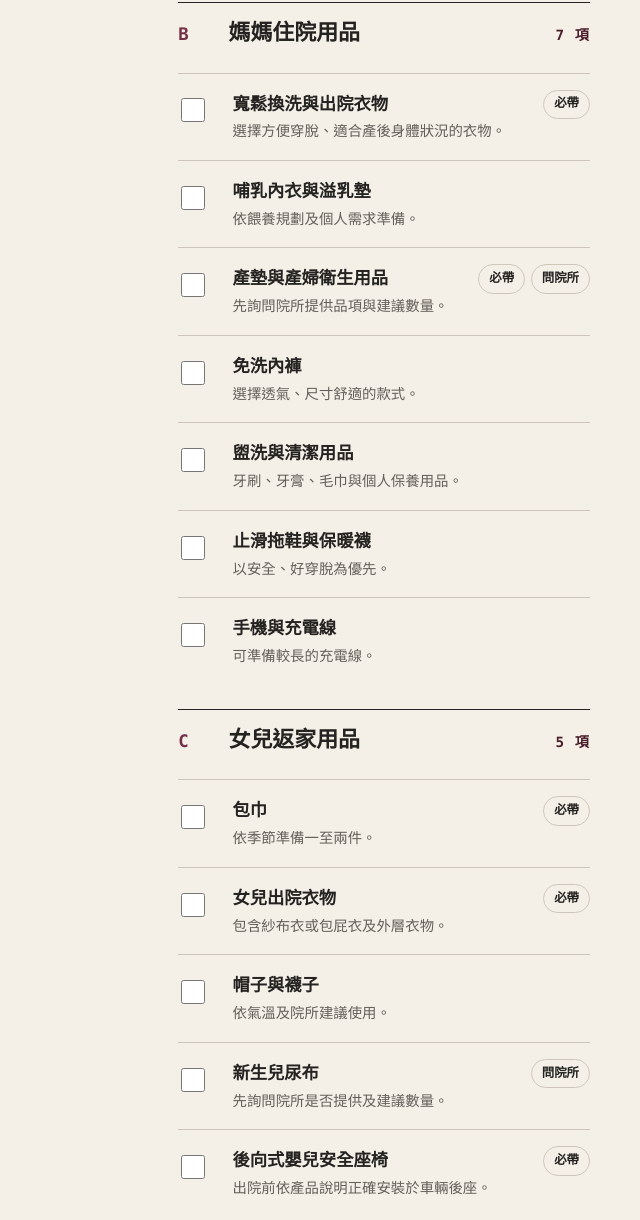
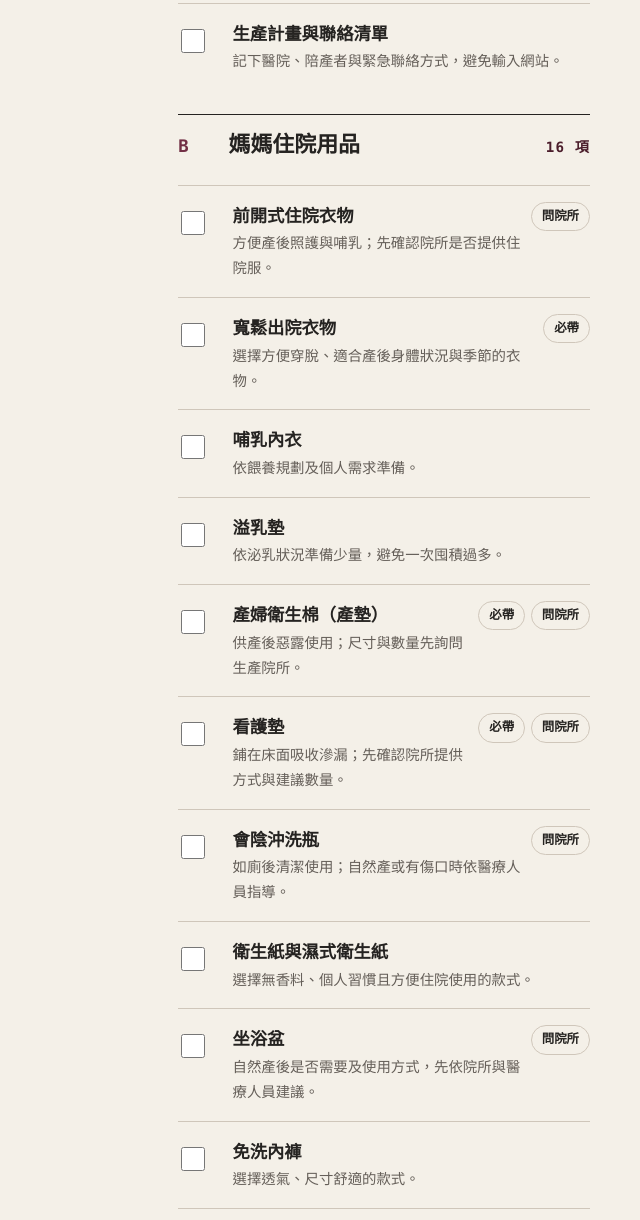
Before and after one commit to andychung0214/libra-family-compass, a website with bundled scripts: page index.html in a window 1280 px wide. Shown: the part 6001-7221 px from the top of the page, without its empty margins (640-1280 px from the left). Built offline with nearby package versions, Linux system fonts and the light colour scheme.

Commit message:
feat: 擴充待產包用品細項

```diff
--- a/index.html
+++ b/index.html
@@ -306,7 +306,7 @@
           <aside class="progress-block" aria-labelledby="bag-progress-title">
             <div>
               <p class="data-label" id="bag-progress-title">Packing progress</p>
-              <p class="progress-number" id="bag-progress-number">0／30</p>
+              <p class="progress-number" id="bag-progress-number">0／48</p>
             </div>
             <p id="bag-progress-message">從必帶證件開始，會比較輕鬆。</p>
             <div class="progress-track" aria-hidden="true"><span id="bag-progress-bar"></span></div>
--- a/js/app.js
+++ b/js/app.js
@@ -2,7 +2,7 @@ import { benefits, benefitSources } from './data/benefits.js';
 import {
   hospitalBagCategories,
   hospitalBagItems,
-  hospitalBagSource,
+  hospitalBagSources,
 } from './data/hospital-bag.js';
 import {
   pregnancyMilestones,
@@ -238,7 +238,7 @@ function renderApp(state) {
   renderSources(elements.sourceList, [
     ...pregnancySources,
     ...benefitSources,
-    hospitalBagSource,
+    ...hospitalBagSources,
     publicChildcareSource,
   ]);
 }
--- a/js/data/hospital-bag.js
+++ b/js/data/hospital-bag.js
@@ -13,25 +13,43 @@ export const hospitalBagItems = [
   { id: 'maternal-handbook', category: 'documents', title: '孕婦健康手冊', description: '包含產檢紀錄與衛教資料。', essential: true },
   { id: 'prenatal-records', category: 'documents', title: '院所要求的產檢資料', description: '非同一院所生產時先確認需要的檢查報告。', essential: true },
   { id: 'seal-and-account', category: 'documents', title: '印章與帳戶資料', description: '依院所及出生後申辦需求攜帶，不在網站記錄內容。', essential: false },
+  { id: 'payment-method', category: 'documents', title: '付款方式與少量現金', description: '供住院押金、臨時採買與停車使用；不在網站記錄卡號或金額。', essential: false },
   { id: 'birth-plan', category: 'documents', title: '生產計畫與聯絡清單', description: '記下醫院、陪產者與緊急聯絡方式，避免輸入網站。', essential: false },
-  { id: 'mom-clothes', category: 'mom', title: '寬鬆換洗與出院衣物', description: '選擇方便穿脫、適合產後身體狀況的衣物。', essential: true },
-  { id: 'nursing-bra', category: 'mom', title: '哺乳內衣與溢乳墊', description: '依餵養規劃及個人需求準備。', essential: false },
-  { id: 'maternity-pads', category: 'mom', title: '產墊與產婦衛生用品', description: '先詢問院所提供品項與建議數量。', essential: true, confirmWithHospital: true },
+  { id: 'mom-clothes', category: 'mom', title: '前開式住院衣物', description: '方便產後照護與哺乳；先確認院所是否提供住院服。', essential: false, confirmWithHospital: true },
+  { id: 'mom-discharge-clothes', category: 'mom', title: '寬鬆出院衣物', description: '選擇方便穿脫、適合產後身體狀況與季節的衣物。', essential: true },
+  { id: 'nursing-bra', category: 'mom', title: '哺乳內衣', description: '依餵養規劃及個人需求準備。', essential: false },
+  { id: 'breast-pads', category: 'mom', title: '溢乳墊', description: '依泌乳狀況準備少量，避免一次囤積過多。', essential: false },
+  { id: 'maternity-pads', category: 'mom', title: '產婦衛生棉（產墊）', description: '供產後惡露使用；尺寸與數量先詢問生產院所。', essential: true, confirmWithHospital: true },
+  { id: 'underpads', category: 'mom', title: '看護墊', description: '鋪在床面吸收滲漏；先確認院所提供方式與建議數量。', essential: true, confirmWithHospital: true },
+  { id: 'peri-bottle', category: 'mom', title: '會陰沖洗瓶', description: '如廁後清潔使用；自然產或有傷口時依醫療人員指導。', essential: false, confirmWithHospital: true },
+  { id: 'postpartum-tissues', category: 'mom', title: '衛生紙與濕式衛生紙', description: '選擇無香料、個人習慣且方便住院使用的款式。', essential: false },
+  { id: 'sitz-bath', category: 'mom', title: '坐浴盆', description: '自然產後是否需要及使用方式，先依院所與醫療人員建議。', essential: false, confirmWithHospital: true },
   { id: 'disposable-underwear', category: 'mom', title: '免洗內褲', description: '選擇透氣、尺寸舒適的款式。', essential: false },
-  { id: 'toiletries', category: 'mom', title: '盥洗與清潔用品', description: '牙刷、牙膏、毛巾與個人保養用品。', essential: false },
-  { id: 'slippers', category: 'mom', title: '止滑拖鞋與保暖襪', description: '以安全、好穿脫為優先。', essential: false },
+  { id: 'toiletries', category: 'mom', title: '牙刷與牙膏', description: '準備日常使用的小包裝即可。', essential: false },
+  { id: 'mom-towel', category: 'mom', title: '洗臉與洗澡毛巾', description: '依院所衛浴設備與個人習慣準備。', essential: false },
+  { id: 'personal-care', category: 'mom', title: '梳子與個人保養用品', description: '只帶住院期間確定會使用的基本用品。', essential: false },
+  { id: 'slippers', category: 'mom', title: '止滑拖鞋', description: '以安全、好穿脫為優先。', essential: false },
+  { id: 'warm-socks', category: 'mom', title: '保暖襪', description: '依季節、病房溫度與個人需求準備。', essential: false },
   { id: 'phone-charger', category: 'mom', title: '手機與充電線', description: '可準備較長的充電線。', essential: false },
   { id: 'baby-wrap', category: 'baby', title: '包巾', description: '依季節準備一至兩件。', essential: true },
-  { id: 'baby-clothes', category: 'baby', title: '女兒出院衣物', description: '包含紗布衣或包屁衣及外層衣物。', essential: true },
-  { id: 'baby-hat-socks', category: 'baby', title: '帽子與襪子', description: '依氣溫及院所建議使用。', essential: false },
+  { id: 'baby-clothes', category: 'baby', title: '新生兒內層出院衣物', description: '準備紗布衣或包屁衣，尺寸與厚薄依出生季節選擇。', essential: true },
+  { id: 'baby-outer-clothes', category: 'baby', title: '新生兒外層出院衣物', description: '依天氣準備外衣，不需過度包裹。', essential: false },
+  { id: 'baby-hat-socks', category: 'baby', title: '新生兒帽子', description: '依氣溫及院所建議使用。', essential: false },
+  { id: 'baby-socks', category: 'baby', title: '新生兒襪子', description: '依氣溫與衣物包覆情況準備。', essential: false },
   { id: 'newborn-diapers', category: 'baby', title: '新生兒尿布', description: '先詢問院所是否提供及建議數量。', essential: false, confirmWithHospital: true },
+  { id: 'baby-wipes', category: 'baby', title: '新生兒柔濕巾', description: '選擇無香料款式，先確認院所是否提供。', essential: false, confirmWithHospital: true },
+  { id: 'feeding-cloths', category: 'baby', title: '餵奶巾', description: '住院期間是否需要自備及數量，先詢問院所。', essential: false, confirmWithHospital: true },
   { id: 'car-seat', category: 'baby', title: '後向式嬰兒安全座椅', description: '出院前依產品說明正確安裝於車輛後座。', essential: true },
   { id: 'partner-clothes', category: 'partner', title: '陪產者換洗與保暖衣物', description: '依院所陪病與夜間規則準備。', essential: false },
-  { id: 'partner-meals', category: 'partner', title: '飲水與簡單補給', description: '遵守待產區飲食規定。', essential: false },
+  { id: 'partner-meals', category: 'partner', title: '陪產者飲水與水瓶', description: '確認院所飲水設備與待產區規定。', essential: false },
+  { id: 'partner-snacks', category: 'partner', title: '陪產者簡單補給', description: '準備容易保存的少量食物，並遵守待產區飲食規定。', essential: false },
   { id: 'hospital-route', category: 'partner', title: '確認醫院路線與停車', description: '至少準備主要與備用交通方式。', essential: true },
   { id: 'admission-call', category: 'partner', title: '確認待產聯絡方式', description: '保存產房或急診聯絡方式於手機。', essential: true },
   { id: 'older-child-caregiver', category: 'older-child', title: '確認大寶照顧者', description: '約定接送、住宿及緊急聯絡安排。', essential: true },
-  { id: 'older-child-bag', category: 'older-child', title: '準備大寶過夜包', description: '衣物、盥洗、常用藥品與安撫物品。', essential: true },
+  { id: 'older-child-bag', category: 'older-child', title: '哥哥過夜衣物', description: '依預計天數準備換洗衣物、睡衣與備用衣物。', essential: true },
+  { id: 'older-child-toiletries', category: 'older-child', title: '哥哥盥洗用品', description: '準備牙刷、牙膏、毛巾及平常會使用的用品。', essential: true },
+  { id: 'older-child-medication-notes', category: 'older-child', title: '哥哥常用藥與照顧說明', description: '如有需要，交給照顧者並附正確用法與過敏資訊；不要輸入網站。', essential: false },
+  { id: 'older-child-comfort-item', category: 'older-child', title: '哥哥的安撫或睡眠物品', description: '帶上熟悉的小物、故事書或其他能穩定作息的用品。', essential: false },
   { id: 'older-child-schedule', category: 'older-child', title: '交接幼兒園與日常作息', description: '提供接送、飲食、睡眠與重要聯絡資訊。', essential: false },
   { id: 'sibling-talk', category: 'older-child', title: '和哥哥說明臨時安排', description: '用五歲孩子能理解的方式說明誰會陪伴他。', essential: false },
   { id: 'safe-sleep-space', category: 'home', title: '完成安全睡眠空間', description: '使用平坦、穩固且無鬆軟物品的嬰兒睡眠環境。', essential: true },
@@ -40,9 +58,23 @@ export const hospitalBagItems = [
   { id: 'postpartum-support', category: 'home', title: '安排產後支援', description: '分配餐食、家務、大寶陪伴與媽媽休息。', essential: true },
 ];
 
-export const hospitalBagSource = {
-  issuer: '衛生福利部國民健康署',
-  title: '孕媽咪衛教手冊：生產準備中',
-  url: 'https://www.hpa.gov.tw/Pages/EBook.aspx?nodeid=4839',
-  verifiedAt: '2026-09-03',
-};
+export const hospitalBagSources = [
+  {
+    issuer: '衛生福利部國民健康署',
+    title: '孕媽咪衛教手冊：生產準備中',
+    url: 'https://www.hpa.gov.tw/Pages/EBook.aspx?nodeid=4839',
+    verifiedAt: '2026-09-03',
+  },
+  {
+    issuer: '衛生福利部臺北醫院',
+    title: '產婦入院準備用物須知',
+    url: 'https://www.tph.mohw.gov.tw/?aid=801&iid=1562&page_name=detail&pid=27',
+    verifiedAt: '2026-09-03',
+  },
+  {
+    issuer: '臺北榮民總醫院護理部',
+    title: '自然生產之照護',
+    url: 'https://ihealth.vghtpe.gov.tw/media/7514',
+    verifiedAt: '2026-09-03',
+  },
+];
```
Also changed, not shown: docs/PLAN.md (+1 -1 lines), docs/TEST-PLAN.md (+2 -0 lines), tests/hospital-bag-content.test.mjs (added, +64 -0 lines), README.md.
